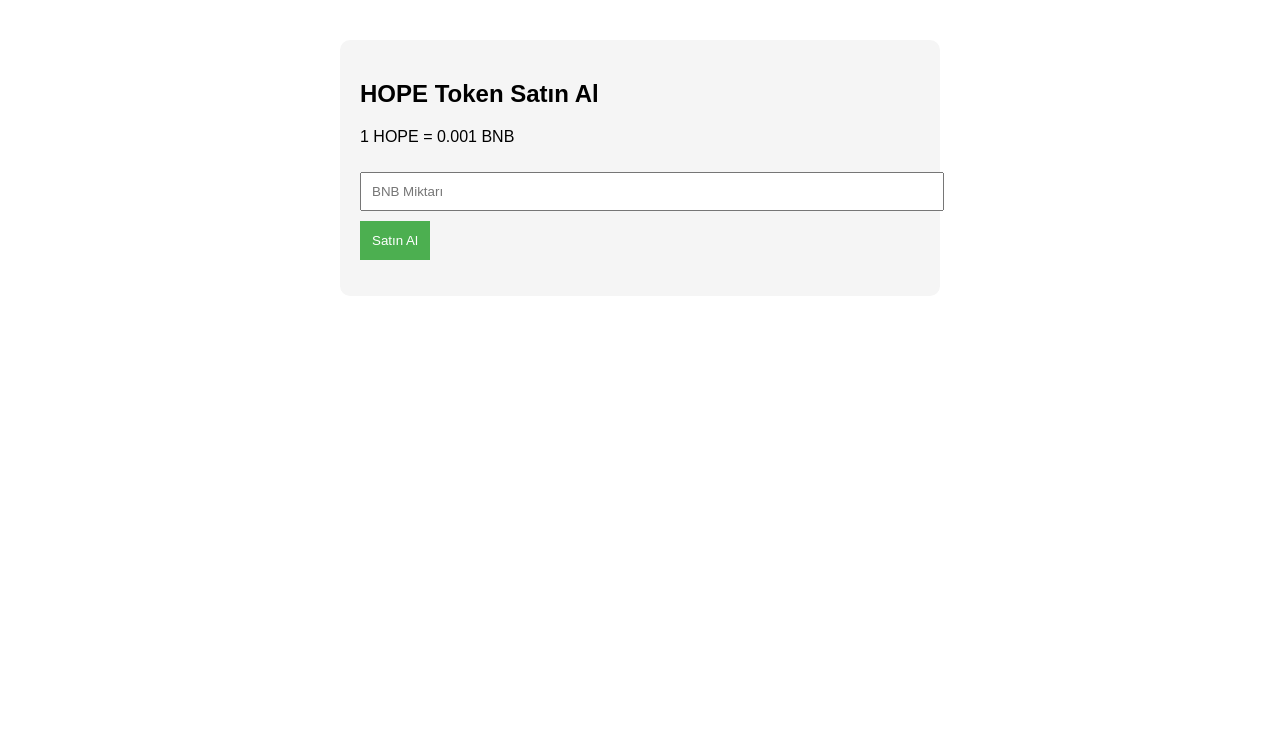
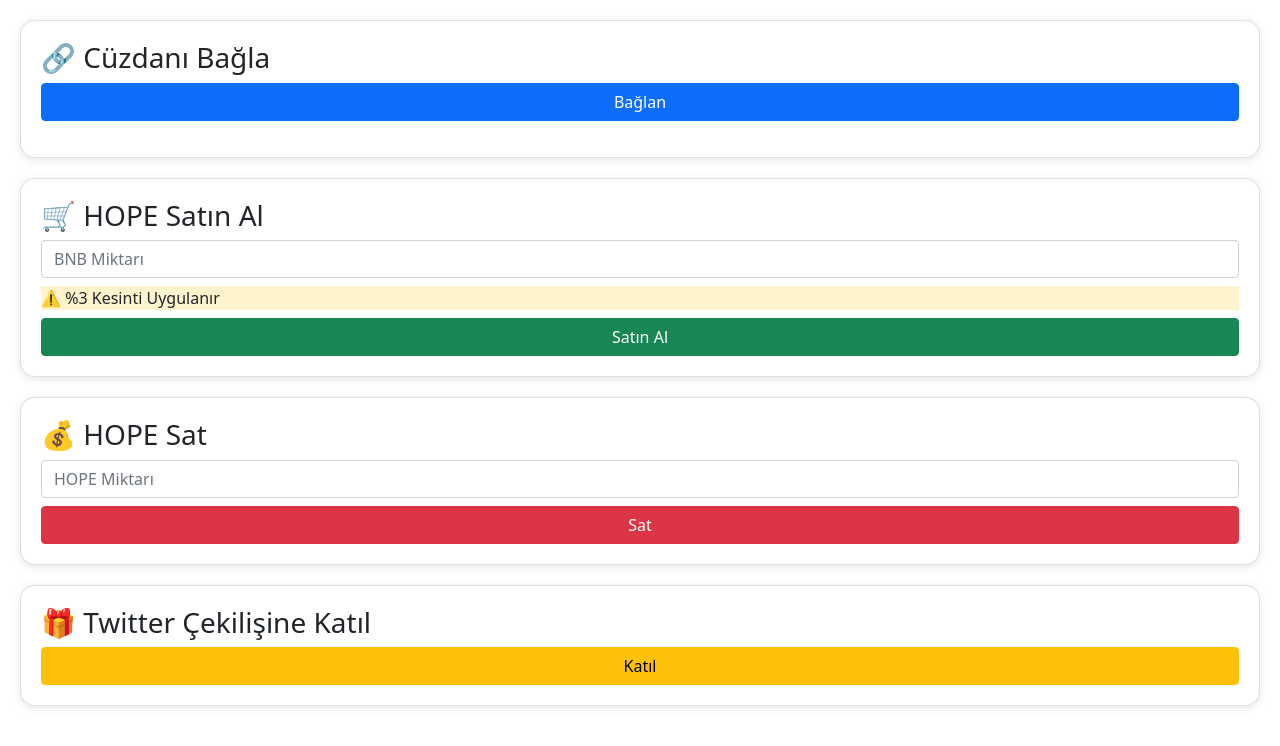
Before and after one commit to mrdaysp/deneme-token, a plain HTML site: page index.html in a window 1280 px wide. Drawn offline with nearby package versions, Linux system fonts and the light colour scheme.

Commit message:
Update index.html

```diff
--- a/index.html
+++ b/index.html
@@ -1,22 +1,40 @@
 <!DOCTYPE html>
 <html>
 <head>
-    <title>HOPE Token Satın Al</title>
+    <title>HOPE Token Platform</title>
+    <link href="https://cdn.jsdelivr.net/npm/bootstrap@5.1.3/dist/css/bootstrap.min.css" rel="stylesheet">
     <style>
-        body { font-family: Arial; max-width: 600px; margin: 20px auto; padding: 20px; }
-        .card { background: #f5f5f5; padding: 20px; border-radius: 10px; }
-        input { padding: 10px; width: 100%; margin: 10px 0; }
-        button { background: #4CAF50; color: white; padding: 12px; border: none; cursor: pointer; }
+        .card { margin: 20px; padding: 20px; border-radius: 15px; box-shadow: 0 2px 10px rgba(0,0,0,0.1); }
+        .tax-alert { background: #fff3cd; border-color: #ffeeba; }
     </style>
 </head>
 <body>
+    <!-- 1. Cüzdan Bağlama -->
     <div class="card">
-        <h2>HOPE Token Satın Al</h2>
-        <p>1 HOPE = <span id="tokenPrice">0.001</span> BNB</p>
+        <h3>🔗 Cüzdanı Bağla</h3>
+        <button id="connectWalletBtn" class="btn btn-primary">Bağlan</button>
+        <p id="walletAddress" class="text-muted"></p>
+    </div>
 
-        <input type="number" id="bnbAmount" placeholder="BNB Miktarı">
-        <button onclick="buyTokens()">Satın Al</button>
-        <p id="status"></p>
+    <!-- 2. Token Satın Alma -->
+    <div class="card">
+        <h3>🛒 HOPE Satın Al</h3>
+        <input type="number" id="bnbAmount" placeholder="BNB Miktarı" class="form-control">
+        <div class="tax-alert mt-2">⚠️ %3 Kesinti Uygulanır</div>
+        <button onclick="buyTokens()" class="btn btn-success mt-2">Satın Al</button>
+    </div>
+
+    <!-- 3. Token Satış -->
+    <div class="card">
+        <h3>💰 HOPE Sat</h3>
+        <input type="number" id="tokenAmount" placeholder="HOPE Miktarı" class="form-control">
+        <button onclick="sellTokens()" class="btn btn-danger mt-2">Sat</button>
+    </div>
+
+    <!-- 4. Çekiliş Katılım -->
+    <div class="card">
+        <h3>🎁 Twitter Çekilişine Katıl</h3>
+        <button onclick="joinGiveaway()" class="btn btn-warning">Katıl</button>
     </div>
 
     <script src="https://cdn.jsdelivr.net/npm/web3@1.5.2/dist/web3.min.js"></script>
@@ -246,32 +264,34 @@
 		"stateMutability": "view",
 		"type": "function"
 	}
-]] // Kontrat ABI'sı
+]]; // Kontrat ABN'niz
 
-        // Cüzdanı bağla
+        // Cüzdan Bağlama
         async function connectWallet() {
             if (window.ethereum) {
-                await window.ethereum.request({ method: 'eth_requestAccounts' });
-                userAccount = (await web3.eth.getAccounts())[0];
+                userAccount = (await ethereum.request({ method: 'eth_requestAccounts' }))[0];
+                document.getElementById("walletAddress").innerText = `Bağlı: ${userAccount.slice(0, 6)}...${userAccount.slice(-4)}`;
             }
         }
 
-        // Token satın alma
+        // Token Satın Alma
         async function buyTokens() {
-            await connectWallet();
-            const bnbAmount = document.getElementById('bnbAmount').value;
+            const bnbAmount = document.getElementById("bnbAmount").value;
             const contract = new web3.eth.Contract(contractABI, contractAddress);
+            await contract.methods.buyTokens().send({ from: userAccount, value: web3.utils.toWei(bnbAmount, 'ether') });
+        }
 
-            try {
-                await contract.methods.buyTokens().send({
-                    from: userAccount,
-                    value: web3.utils.toWei(bnbAmount, 'ether'),
-                    gas: 300000
-                });
-                document.getElementById('status').innerHTML = "✅ <strong>Başarılı!</strong> Tokenlar cüzdanınıza gönderildi.";
-            } catch (error) {
-                document.getElementById('status').innerHTML = "❌ <strong>Hata:</strong> " + error.message;
-            }
+        // Token Satış
+        async function sellTokens() {
+            const tokenAmount = document.getElementById("tokenAmount").value;
+            const contract = new web3.eth.Contract(contractABI, contractAddress);
+            await contract.methods.sellTokens(tokenAmount).send({ from: userAccount });
+        }
+
+        // Çekiliş Katılım
+        async function joinGiveaway() {
+            const contract = new web3.eth.Contract(contractABI, contractAddress);
+            await contract.methods.enterGiveaway().send({ from: userAccount });
         }
     </script>
 </body>
```
